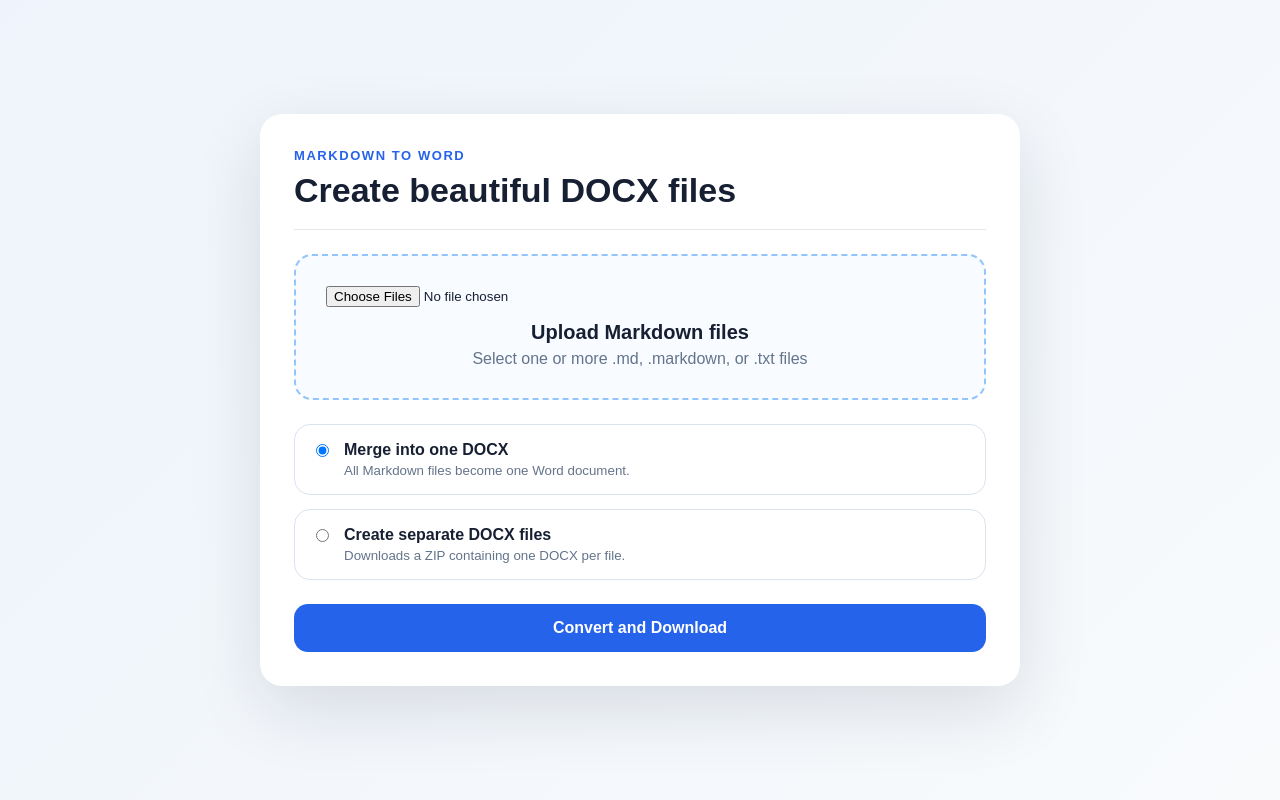
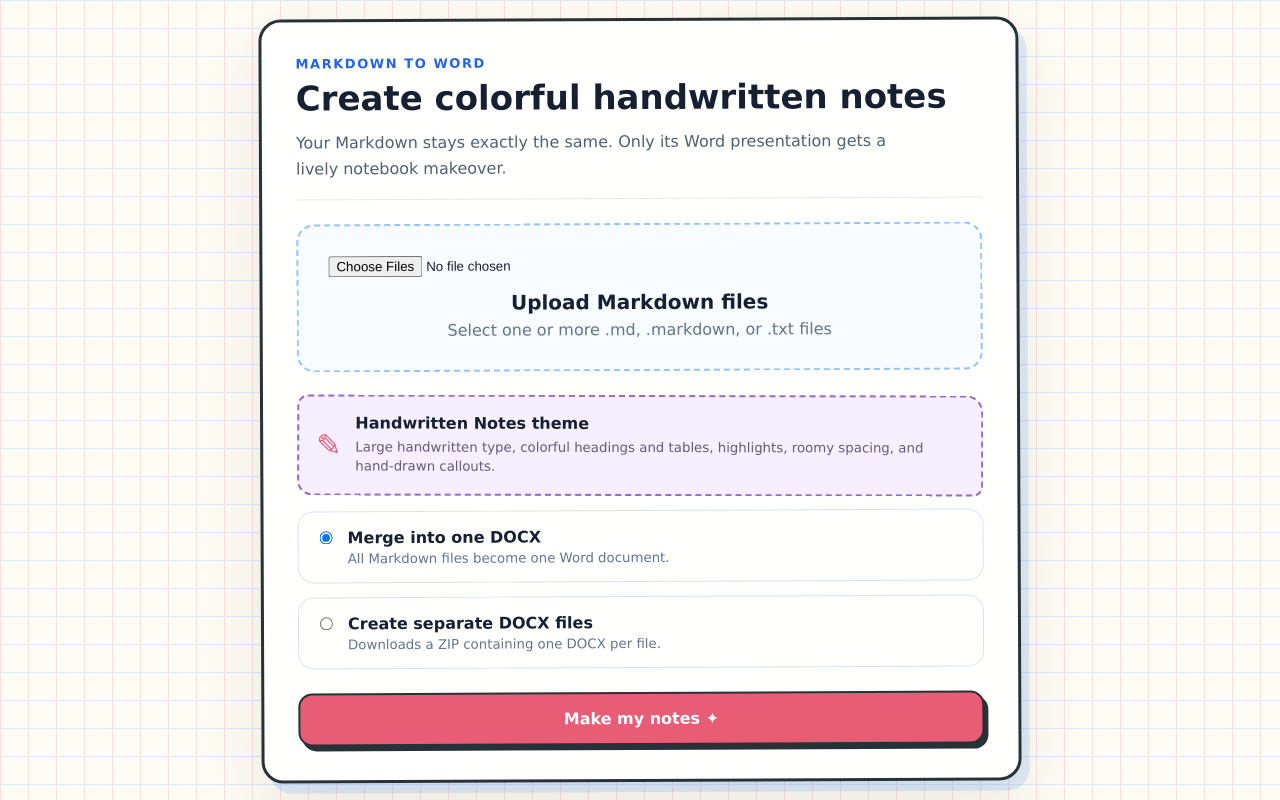
Before and after one commit to Deepankarkr/markdown-to-word-docx-w.UI, a Flask app: page / in a window 1280 px wide. Run offline with Flask 3, Linux system fonts and the light colour scheme; some libraries are stand-ins or nearby versions.

Commit message:
Updates-1

```diff
--- a/app.py
+++ b/app.py
@@ -1,127 +1,202 @@
+import hashlib
 import io
+import random
 import re
 import zipfile
 from pathlib import Path
-from tempfile import TemporaryDirectory
 
 from bs4 import BeautifulSoup, NavigableString, Tag
 from docx import Document
 from docx.enum.section import WD_SECTION
 from docx.enum.style import WD_STYLE_TYPE
-from docx.enum.text import WD_ALIGN_PARAGRAPH
+from docx.enum.text import WD_ALIGN_PARAGRAPH, WD_COLOR_INDEX
 from docx.oxml import OxmlElement
 from docx.oxml.ns import qn
 from docx.shared import Inches, Pt, RGBColor
 from flask import Flask, render_template, request, send_file
 from markdown import markdown
-from werkzeug.utils import secure_filename
 
 app = Flask(__name__)
 app.config["MAX_CONTENT_LENGTH"] = 32 * 1024 * 1024
 ALLOWED_EXTENSIONS = {"md", "markdown", "txt"}
+INK, PAPER = "263238", "FFFDF3"
+ACCENTS = ["E85D75", "3A86FF", "2A9D8F", "F4A261", "8E6CCF", "E76F51"]
+PASTELS = ["FFE1E8", "DDEEFF", "DDF4EC", "FFF0CC", "ECE2FF", "FFE5D5"]
+HIGHLIGHTS = [WD_COLOR_INDEX.YELLOW, WD_COLOR_INDEX.BRIGHT_GREEN, WD_COLOR_INDEX.TURQUOISE]
+BULLET_MARKERS = ["★", "➜", "◆", "✓", "💡", "📌"]
+LIST_LINE = re.compile(r"^\s{0,3}(?:[-+*]|\d+[.)])\s+\S")
+FENCE_LINE = re.compile(r"^\s{0,3}(`{3,}|~{3,})")
 
 
-def allowed_file(filename: str) -> bool:
+def allowed_file(filename):
     return "." in filename and filename.rsplit(".", 1)[1].lower() in ALLOWED_EXTENSIONS
 
 
-def clean_name(filename: str) -> str:
-    name = secure_filename(filename) or "document.md"
-    return Path(name).stem or "document"
+def clean_name(filename):
+    # Keep the user's filename intact while discarding any client-supplied path.
+    leaf_name = (filename or "document.md").replace("\\", "/").rsplit("/", 1)[-1]
+    leaf_name = "".join(char for char in leaf_name if ord(char) >= 32).strip()
+    return Path(leaf_name or "document.md").stem or "document"
 
 
-def add_bottom_border(paragraph, color="4F81BD", size="12"):
-    p = paragraph._p
-    p_pr = p.get_or_add_pPr()
-    p_bdr = p_pr.find(qn("w:pBdr"))
-    if p_bdr is None:
-        p_bdr = OxmlElement("w:pBdr")
-        p_pr.append(p_bdr)
-    bottom = OxmlElement("w:bottom")
-    bottom.set(qn("w:val"), "single")
-    bottom.set(qn("w:sz"), size)
-    bottom.set(qn("w:space"), "6")
-    bottom.set(qn("w:color"), color)
-    p_bdr.append(bottom)
+def seeded_rng(text):
+    seed = int.from_bytes(hashlib.sha256(text.encode("utf-8")).digest()[:8], "big")
+    return random.Random(seed)
 
 
-def shade_cell(cell, fill="D9EAF7"):
-    tc_pr = cell._tc.get_or_add_tcPr()
-    shd = OxmlElement("w:shd")
-    shd.set(qn("w:fill"), fill)
-    tc_pr.append(shd)
+def normalize_compact_lists(md_text):
+    """Add parser-only separation before compact lists without changing content.
+
+    Common Markdown frequently places a list directly below a sentence or bold
+    label. Python-Markdown requires a blank line there, otherwise it emits the
+    markers as paragraph text. The inserted blank line is structural only and
+    never appears as document content. Fenced code is deliberately untouched.
+    """
+    lines = md_text.splitlines(keepends=True)
+    output = []
+    active_fence = None
+    previous_text = ""
+    for line in lines:
+        plain = line.rstrip("\r\n")
+        fence = FENCE_LINE.match(plain)
+        if fence:
+            token = fence.group(1)
+            if active_fence is None:
+                active_fence = token[0]
+            elif token[0] == active_fence:
+                active_fence = None
+
+        if (active_fence is None and LIST_LINE.match(plain) and previous_text.strip()
+                and not LIST_LINE.match(previous_text)
+                and not FENCE_LINE.match(previous_text)):
+            output.append("\n")
+        output.append(line)
+        previous_text = plain
+    return "".join(output)
 
 
-def set_cell_text(cell, text, bold=False):
-    cell.text = ""
-    paragraph = cell.paragraphs[0]
-    run = paragraph.add_run(text)
-    run.bold = bold
-    paragraph.paragraph_format.space_after = Pt(0)
+def set_font(run, name="MV Boli", size=None, color=None):
+    run.font.name = name
+    run._element.get_or_add_rPr().rFonts.set(qn("w:eastAsia"), name)
+    if size:
+        run.font.size = Pt(size)
+    if color:
+        run.font.color.rgb = RGBColor.from_string(color)
 
 
-def setup_document(doc: Document):
+def set_page_color(doc, color=PAPER):
+    background = OxmlElement("w:background")
+    background.set(qn("w:color"), color)
+    doc._element.insert(0, background)
+    doc.settings._element.append(OxmlElement("w:displayBackgroundShape"))
+
+
+def set_paragraph_border(paragraph, color, sides=("bottom",), size="10", style="single"):
+    p_pr = paragraph._p.get_or_add_pPr()
+    borders = p_pr.find(qn("w:pBdr"))
+    if borders is None:
+        borders = OxmlElement("w:pBdr")
+        p_pr.append(borders)
+    for side in sides:
+        edge = OxmlElement(f"w:{side}")
+        for key, value in (("val", style), ("sz", size), ("space", "5"), ("color", color)):
+            edge.set(qn(f"w:{key}"), value)
+        borders.append(edge)
+
+
+def shade_paragraph(paragraph, fill):
+    shading = OxmlElement("w:shd")
+    shading.set(qn("w:fill"), fill)
+    paragraph._p.get_or_add_pPr().append(shading)
+
+
+def shade_cell(cell, fill):
+    shading = OxmlElement("w:shd")
+    shading.set(qn("w:fill"), fill)
+    cell._tc.get_or_add_tcPr().append(shading)
+
+
+def set_cell_margins(cell):
+    tc_pr = cell._tc.get_or_add_tcPr()
+    margins = tc_pr.first_child_found_in("w:tcMar")
+    if margins is None:
+        margins = OxmlElement("w:tcMar")
+        tc_pr.append(margins)
+    for side, value in (("top", 110), ("start", 130), ("bottom", 110), ("end", 130)):
+        node = OxmlElement(f"w:{side}")
+        node.set(qn("w:w"), str(value))
+        node.set(qn("w:type"), "dxa")
+        margins.append(node)
+
+
+def setup_document(doc):
     section = doc.sections[0]
-    section.top_margin = Inches(0.75)
-    section.bottom_margin = Inches(0.75)
-    section.left_margin = Inches(0.8)
-    section.right_margin = Inches(0.8)
-
+    section.top_margin, section.bottom_margin = Inches(0.72), Inches(0.72)
+    section.left_margin, section.right_margin = Inches(0.82), Inches(0.72)
+    set_page_color(doc)
     styles = doc.styles
     normal = styles["Normal"]
-    normal.font.name = "Calibri"
-    normal.font.size = Pt(11)
-    normal.paragraph_format.space_after = Pt(7)
-    normal.paragraph_format.line_spacing = 1.12
-
-    for level in range(1, 4):
+    normal.font.name, normal.font.size = "MV Boli", Pt(13)
+    normal._element.rPr.rFonts.set(qn("w:eastAsia"), "MV Boli")
+    normal.font.color.rgb = RGBColor.from_string(INK)
+    normal.paragraph_format.space_after, normal.paragraph_format.line_spacing = Pt(10), 1.28
+    for level, size in ((1, 25), (2, 20), (3, 17)):
         style = styles[f"Heading {level}"]
-        style.font.name = "Calibri"
-        style.font.bold = True
-        style.font.color.rgb = RGBColor(31, 78, 121)
-        style.paragraph_format.space_before = Pt(14 if level == 1 else 10)
-        style.paragraph_format.space_after = Pt(6)
-
+        style.font.name, style.font.size, style.font.bold = "MV Boli", Pt(size), True
+        style._element.rPr.rFonts.set(qn("w:eastAsia"), "MV Boli")
+        style.font.color.rgb = RGBColor.from_string(ACCENTS[level - 1])
+        style.paragraph_format.space_before = Pt(18 if level == 1 else 13)
+        style.paragraph_format.space_after, style.paragraph_format.keep_with_next = Pt(9), True
+    for name in ("List Bullet", "List Number"):
+        style = styles[name]
+        style.font.name, style.font.size = "MV Boli", Pt(13)
+        style.paragraph_format.space_after, style.paragraph_format.line_spacing = Pt(7), 1.25
+    if "Handwritten Bullet" not in [s.name for s in styles]:
+        style = styles.add_style("Handwritten Bullet", WD_STYLE_TYPE.PARAGRAPH)
+        style.base_style = normal
+        style.font.name, style.font.size, style.font.bold = "MV Boli", Pt(13.5), True
+        style._element.rPr.rFonts.set(qn("w:eastAsia"), "MV Boli")
+        style.paragraph_format.space_before = Pt(4)
+        style.paragraph_format.space_after = Pt(8)
+        style.paragraph_format.line_spacing = 1.3
+        style.paragraph_format.keep_together = True
     if "Code Block" not in [s.name for s in styles]:
-        code = styles.add_style("Code Block", WD_STYLE_TYPE.PARAGRAPH)
-        code.font.name = "Consolas"
-        code.font.size = Pt(9)
-        code.font.color.rgb = RGBColor(45, 45, 45)
-        code.paragraph_format.left_indent = Inches(0.25)
-        code.paragraph_format.right_indent = Inches(0.15)
-        code.paragraph_format.space_before = Pt(6)
-        code.paragraph_format.space_after = Pt(8)
-
+        style = styles.add_style("Code Block", WD_STYLE_TYPE.PARAGRAPH)
+        style.font.name, style.font.size = "Consolas", Pt(10.5)
+        style.font.color.rgb = RGBColor.from_string("39424E")
+        style.paragraph_format.left_indent, style.paragraph_format.right_indent = Inches(0.22), Inches(0.16)
+        style.paragraph_format.space_before, style.paragraph_format.space_after = Pt(8), Pt(12)
+        style.paragraph_format.line_spacing = 1.18
     if "Quote Block" not in [s.name for s in styles]:
-        quote = styles.add_style("Quote Block", WD_STYLE_TYPE.PARAGRAPH)
-        quote.font.italic = True
-        quote.font.color.rgb = RGBColor(95, 95, 95)
-        quote.paragraph_format.left_indent = Inches(0.3)
-        quote.paragraph_format.space_before = Pt(6)
-        quote.paragraph_format.space_after = Pt(8)
+        style = styles.add_style("Quote Block", WD_STYLE_TYPE.PARAGRAPH)
+        style.font.name, style.font.size, style.font.italic = "MV Boli", Pt(13), True
+        style.font.color.rgb = RGBColor.from_string("5D4777")
+        style.paragraph_format.left_indent, style.paragraph_format.right_indent = Inches(0.28), Inches(0.12)
+        style.paragraph_format.space_before, style.paragraph_format.space_after = Pt(8), Pt(12)
+        style.paragraph_format.line_spacing = 1.25
 
 
-def add_title_page(doc: Document, title: str, subtitle: str | None = None):
+def add_title_page(doc, title, subtitle=None):
+    doodle = doc.add_paragraph()
+    doodle.alignment = WD_ALIGN_PARAGRAPH.CENTER
+    set_font(doodle.add_run("✦  ✎  ✦"), size=17, color=ACCENTS[3])
     p = doc.add_paragraph()
     p.alignment = WD_ALIGN_PARAGRAPH.CENTER
-    p.paragraph_format.space_after = Pt(18)
+    p.paragraph_format.space_before, p.paragraph_format.space_after = Pt(8), Pt(15)
     run = p.add_run(title)
     run.bold = True
-    run.font.size = Pt(24)
-    run.font.color.rgb = RGBColor(31, 78, 121)
-
+    set_font(run, size=29, color=ACCENTS[1])
+    shade_paragraph(p, PASTELS[1])
+    set_paragraph_border(p, ACCENTS[0], ("top", "bottom"), "14", "double")
     if subtitle:
-        sp = doc.add_paragraph()
-        sp.alignment = WD_ALIGN_PARAGRAPH.CENTER
-        sp.paragraph_format.space_after = Pt(20)
-        sr = sp.add_run(subtitle)
-        sr.font.size = Pt(12)
-        sr.font.color.rgb = RGBColor(100, 100, 100)
-
-    add_bottom_border(p)
+        p = doc.add_paragraph()
+        p.alignment = WD_ALIGN_PARAGRAPH.CENTER
+        p.paragraph_format.space_after = Pt(20)
+        set_font(p.add_run(subtitle), size=12, color="70647A")
 
 
-def add_inline_text(paragraph, element):
+def add_inline_text(paragraph, element, rng):
+    """Copy inline text exactly once and apply presentation-only emphasis."""
     for child in element.children:
         if isinstance(child, NavigableString):
             paragraph.add_run(str(child))
@@ -129,126 +204,155 @@ def add_inline_text(paragraph, element):
             if child.name == "br":
                 paragraph.add_run().add_break()
                 continue
-            text = child.get_text()
-            run = paragraph.add_run(text)
-            if child.name in ["strong", "b"]:
+            # Nested lists are emitted separately by add_list, never folded into
+            # their parent item (which would duplicate their text).
+            if child.name in ("ul", "ol"):
+                continue
+            run = paragraph.add_run(child.get_text())
+            if child.name in ("strong", "b"):
                 run.bold = True
-            if child.name in ["em", "i"]:
-                run.italic = True
+                run.font.highlight_color = rng.choice(HIGHLIGHTS)
+            if child.name in ("em", "i"):
+                run.italic, run.underline = True, True
+                run.font.color.rgb = RGBColor.from_string(rng.choice(ACCENTS))
             if child.name == "code":
-                run.font.name = "Consolas"
-                run.font.size = Pt(9)
-                run.font.color.rgb = RGBColor(168, 38, 38)
+                set_font(run, "Consolas", 10.5, "9C2F56")
+                run.font.highlight_color = WD_COLOR_INDEX.GRAY_25
+            if child.name == "a":
+                run.underline = True
+                run.font.color.rgb = RGBColor.from_string(ACCENTS[1])
 
 
-def add_table(doc: Document, table_tag: Tag):
+def style_heading(paragraph, level, rng):
+    index = rng.randrange(len(ACCENTS))
+    for run in paragraph.runs:
+        set_font(run, size={1: 25, 2: 20, 3: 17}[level], color=ACCENTS[index])
+        run.bold = True
+    if level == 1:
+        shade_paragraph(paragraph, PASTELS[index])
+        set_paragraph_border(paragraph, ACCENTS[index], ("left", "bottom"), "13")
+    elif level == 2:
+        set_paragraph_border(paragraph, ACCENTS[index], ("bottom",), "9", "dashed")
+    else:
+        set_paragraph_border(paragraph, ACCENTS[index], ("left",), "12")
+
+
+def set_cell_text(cell, text, bold, color, fill):
+    cell.text = ""
+    shade_cell(cell, fill)
+    set_cell_margins(cell)
+    p = cell.paragraphs[0]
+    p.paragraph_format.space_after, p.paragraph_format.line_spacing = Pt(2), 1.18
+    run = p.add_run(text)
+    run.bold = bold
+    set_font(run, size=12.5 if bold else 12, color=color)
+
+
+def add_table(doc, table_tag, rng):
     rows = table_tag.find_all("tr")
     if not rows:
         return
-
-    max_cols = max(len(row.find_all(["th", "td"])) for row in rows)
-    table = doc.add_table(rows=len(rows), cols=max_cols)
-    table.style = "Table Grid"
-    table.autofit = True
-
-    for r_idx, row in enumerate(rows):
-        cells = row.find_all(["th", "td"])
-        for c_idx, cell in enumerate(cells):
-            is_header = cell.name == "th" or r_idx == 0 and row.find("th") is not None
-            target = table.cell(r_idx, c_idx)
-            set_cell_text(target, cell.get_text(" ", strip=True), bold=is_header)
-            if is_header:
-                shade_cell(target)
-
+    table = doc.add_table(rows=len(rows), cols=max(len(row.find_all(["th", "td"])) for row in rows))
+    table.style, table.autofit = "Table Grid", True
+    offset = rng.randrange(len(PASTELS))
+    for row_index, row in enumerate(rows):
+        for col_index, cell in enumerate(row.find_all(["th", "td"])):
+            header = cell.name == "th" or (row_index == 0 and row.find("th") is not None)
+            index = (offset + col_index + row_index // 2) % len(PASTELS)
+            set_cell_text(table.cell(row_index, col_index), cell.get_text(" ", strip=True), header,
+                          "FFFFFF" if header else INK, ACCENTS[index] if header else PASTELS[index])
     doc.add_paragraph()
 
 
-def add_list(doc: Document, list_tag: Tag, ordered=False):
-    style = "List Number" if ordered else "List Bullet"
-    for li in list_tag.find_all("li", recursive=False):
-        p = doc.add_paragraph(style=style)
-        add_inline_text(p, li)
+def add_list(doc, list_tag, rng, ordered=False, depth=0):
+    for item in list_tag.find_all("li", recursive=False):
+        p = doc.add_paragraph(style="List Number" if ordered else "Handwritten Bullet")
+        if not ordered:
+            accent_index = rng.randrange(len(ACCENTS))
+            p.paragraph_format.left_indent = Inches(0.42 + depth * 0.3)
+            p.paragraph_format.right_indent = Inches(0.08)
+            p.paragraph_format.first_line_indent = Inches(-0.3)
+            marker_text = rng.choice(BULLET_MARKERS)
+            marker = p.add_run(marker_text + "  ")
+            marker.bold = True
+            marker_font = "Segoe UI Emoji" if marker_text in ("💡", "📌") else "Segoe UI Symbol"
+            set_font(marker, marker_font, 18, ACCENTS[accent_index])
+            shade_paragraph(p, PASTELS[accent_index])
+            set_paragraph_border(p, ACCENTS[accent_index], ("left",), "16")
+        add_inline_text(p, item, rng)
+        for run in p.runs:
+            if (ordered or run is not marker) and run.font.color.rgb is None:
+                run.font.color.rgb = RGBColor.from_string(INK if not ordered else rng.choice(ACCENTS))
+        for nested in item.find_all(["ul", "ol"], recursive=False):
+            add_list(doc, nested, rng, nested.name == "ol", depth + 1)
 
 
-def add_markdown_to_doc(doc: Document, md_text: str, source_title: str | None = None):
-    html = markdown(
-        md_text,
-        extensions=["tables", "fenced_code", "sane_lists", "nl2br"],
-        output_format="html5",
-    )
+def add_markdown_to_doc(doc, md_text, source_title=None):
+    rng = seeded_rng((source_title or "") + "\n" + md_text)
+    parse_text = normalize_compact_lists(md_text)
+    html = markdown(parse_text, extensions=["tables", "fenced_code", "sane_lists", "nl2br"], output_format="html5")
     soup = BeautifulSoup(html, "html.parser")
-
     if source_title:
         heading = doc.add_heading(source_title, level=1)
-        add_bottom_border(heading, size="8")
-
+        style_heading(heading, 1, rng)
     for element in soup.children:
         if not isinstance(element, Tag):
             continue
-
         if re.fullmatch(r"h[1-6]", element.name):
             level = min(int(element.name[1]), 3)
             p = doc.add_heading(level=level)
-            add_inline_text(p, element)
-
+            add_inline_text(p, element, rng)
+            style_heading(p, level, rng)
         elif element.name == "p":
-            p = doc.add_paragraph()
-            add_inline_text(p, element)
-
-        elif element.name == "ul":
-            add_list(doc, element, ordered=False)
-
-        elif element.name == "ol":
-            add_list(doc, element, ordered=True)
-
+            add_inline_text(doc.add_paragraph(), element, rng)
+        elif element.name in ("ul", "ol"):
+            add_list(doc, element, rng, element.name == "ol")
         elif element.name == "pre":
             p = doc.add_paragraph(style="Code Block")
             p.add_run(element.get_text())
-
+            shade_paragraph(p, rng.choice(PASTELS))
+            set_paragraph_border(p, rng.choice(ACCENTS), ("top", "left", "bottom", "right"), "7", "dashed")
         elif element.name == "blockquote":
             p = doc.add_paragraph(style="Quote Block")
             p.add_run(element.get_text(" ", strip=True))
-
+            shade_paragraph(p, PASTELS[4])
+            set_paragraph_border(p, ACCENTS[4], ("left", "bottom"), "12")
         elif element.name == "table":
-            add_table(doc, element)
-
+            add_table(doc, element, rng)
         elif element.name == "hr":
             p = doc.add_paragraph()
             p.alignment = WD_ALIGN_PARAGRAPH.CENTER
-            p.add_run("—" * 28)
+            set_font(p.add_run("✦  ~  ✦  ~  ✦"), size=14, color=rng.choice(ACCENTS))
 
 
-def make_docx(md_text: str, title: str, include_title=True) -> io.BytesIO:
+def make_docx(md_text, title, include_title=True):
     doc = Document()
     setup_document(doc)
     if include_title:
         add_title_page(doc, title)
     add_markdown_to_doc(doc, md_text)
-    buffer = io.BytesIO()
-    doc.save(buffer)
-    buffer.seek(0)
-    return buffer
+    output = io.BytesIO()
+    doc.save(output)
+    output.seek(0)
+    return output
 
 
-def make_merged_docx(files) -> io.BytesIO:
+def make_merged_docx(files):
     doc = Document()
     setup_document(doc)
-    add_title_page(doc, "Merged Markdown Document", f"Generated from {len(files)} Markdown file(s)")
-
     for index, file in enumerate(files):
         filename = file.filename
-        md_text = file.read().decode("utf-8", errors="replace")
-        if index > 0:
+        text = file.read().decode("utf-8", errors="replace")
+        if index:
             doc.add_section(WD_SECTION.NEW_PAGE)
-        add_markdown_to_doc(doc, md_text, source_title=clean_name(filename))
-
-    buffer = io.BytesIO()
-    doc.save(buffer)
-    buffer.seek(0)
-    return buffer
+        add_markdown_to_doc(doc, text, clean_name(filename))
+    output = io.BytesIO()
+    doc.save(output)
+    output.seek(0)
+    return output
 
 
-@app.route("/", methods=["GET"])
+@app.route("/")
 def index():
     return render_template("index.html")
 
@@ -256,36 +360,29 @@ def index():
 @app.route("/convert", methods=["POST"])
 def convert():
     files = request.files.getlist("files")
-    mode = request.form.get("mode", "separate")
-    valid_files = [f for f in files if f and f.filename and allowed_file(f.filename)]
-
-    if not valid_files:
+    valid = [f for f in files if f and f.filename and allowed_file(f.filename)]
+    if not valid:
         return render_template("index.html", error="Please upload at least one .md, .markdown, or .txt file."), 400
-
-    if mode == "merged":
-        output = make_merged_docx(valid_files)
+    if len(valid) == 1:
+        file = valid[0]
+        base = clean_name(file.filename)
+        text = file.read().decode("utf-8", errors="replace")
         return send_file(
-            output,
+            make_docx(text, base),
             as_attachment=True,
-            download_name="merged_markdown_document.docx",
+            download_name=f"{base}.docx",
             mimetype="application/vnd.openxmlformats-officedocument.wordprocessingml.document",
         )
-
-    zip_buffer = io.BytesIO()
-    with zipfile.ZipFile(zip_buffer, "w", zipfile.ZIP_DEFLATED) as zf:
-        for file in valid_files:
-            md_text = file.read().decode("utf-8", errors="replace")
-            base = clean_name(file.filename)
-            docx_buffer = make_docx(md_text, title=base)
-            zf.writestr(f"{base}.docx", docx_buffer.getvalue())
-
-    zip_buffer.seek(0)
-    return send_file(
-        zip_buffer,
-        as_attachment=True,
-        download_name="converted_docx_files.zip",
-        mimetype="application/zip",
-    )
+    if request.form.get("mode", "separate") == "merged":
+        return send_file(make_merged_docx(valid), as_attachment=True, download_name="merged_markdown_document.docx",
+                         mimetype="application/vnd.openxmlformats-officedocument.wordprocessingml.document")
+    output = io.BytesIO()
+    with zipfile.ZipFile(output, "w", zipfile.ZIP_DEFLATED) as archive:
+        for file in valid:
+            text, base = file.read().decode("utf-8", errors="replace"), clean_name(file.filename)
+            archive.writestr(f"{base}.docx", make_docx(text, base).getvalue())
+    output.seek(0)
+    return send_file(output, as_attachment=True, download_name="converted_docx_files.zip", mimetype="application/zip")
 
 
 if __name__ == "__main__":
--- a/static/style.css
+++ b/static/style.css
@@ -5,8 +5,10 @@
 body {
   margin: 0;
   min-height: 100vh;
-  font-family: Arial, sans-serif;
-  background: linear-gradient(135deg, #eef4fb, #f8fafc);
+  font-family: "Dreaming Outloud Pro", "MV Boli", "Comic Sans MS", cursive;
+  background-color: #fffdf3;
+  background-image: linear-gradient(#dcecff 1px, transparent 1px), linear-gradient(90deg, #ffdce5 1px, transparent 1px);
+  background-size: 28px 28px;
   display: grid;
   place-items: center;
   color: #172033;
@@ -14,10 +16,12 @@ body {
 
 .card {
   width: min(760px, 92vw);
-  background: #ffffff;
+  background: rgba(255, 255, 255, 0.96);
   border-radius: 22px;
-  box-shadow: 0 24px 70px rgba(15, 23, 42, 0.12);
+  box-shadow: 8px 10px 0 rgba(58, 134, 255, 0.15), 0 24px 70px rgba(15, 23, 42, 0.10);
   padding: 34px;
+  border: 3px solid #263238;
+  transform: rotate(-0.25deg);
 }
 
 .header {
@@ -39,6 +43,13 @@ h1 {
   margin: 0;
   font-size: 34px;
   line-height: 1.15;
+}
+
+.intro {
+  max-width: 610px;
+  margin: 12px 0 0;
+  color: #52606d;
+  line-height: 1.6;
 }
 
 .error {
@@ -83,6 +94,28 @@ h1 {
   margin: 24px 0;
 }
 
+.theme-note {
+  display: flex;
+  gap: 14px;
+  align-items: center;
+  padding: 17px;
+  border: 2px dashed #8e6ccf;
+  border-radius: 11px 17px 10px 15px;
+  background: #f5efff;
+  transform: rotate(0.35deg);
+}
+
+.theme-note strong,
+.theme-note small { display: block; }
+
+.theme-note small {
+  margin-top: 5px;
+  line-height: 1.45;
+  color: #665b78;
+}
+
+.theme-icon { font-size: 30px; color: #e85d75; }
+
 .option {
   display: flex;
   gap: 12px;
@@ -117,13 +150,18 @@ button {
   border: 0;
   border-radius: 14px;
   padding: 15px 18px;
-  background: #2563eb;
+  background: #e85d75;
   color: #ffffff;
   font-size: 16px;
   font-weight: 800;
   cursor: pointer;
+  font-family: inherit;
+  border: 2px solid #263238;
+  box-shadow: 4px 5px 0 #263238;
 }
 
 button:hover {
-  background: #1d4ed8;
+  background: #d94867;
+  transform: translate(2px, 2px);
+  box-shadow: 2px 3px 0 #263238;
 }
--- a/templates/index.html
+++ b/templates/index.html
@@ -11,7 +11,8 @@
     <div class="header">
       <div>
         <p class="eyebrow">Markdown to Word</p>
-        <h1>Create beautiful DOCX files</h1>
+        <h1>Create colorful handwritten notes</h1>
+        <p class="intro">Your Markdown stays exactly the same. Only its Word presentation gets a lively notebook makeover.</p>
       </div>
     </div>
 
@@ -27,6 +28,14 @@
       </label>
 
       <section class="options">
+        <div class="theme-note">
+          <span class="theme-icon">✎</span>
+          <span>
+            <strong>Handwritten Notes theme</strong>
+            <small>Large handwritten type, colorful headings and tables, highlights, roomy spacing, and hand-drawn callouts.</small>
+          </span>
+        </div>
+
         <label class="option">
           <input type="radio" name="mode" value="merged" checked>
           <span>
@@ -44,7 +53,7 @@
         </label>
       </section>
 
-      <button type="submit">Convert and Download</button>
+      <button type="submit">Make my notes ✦</button>
     </form>
   </main>
 </body>
```
Also changed, not shown: README.md.
